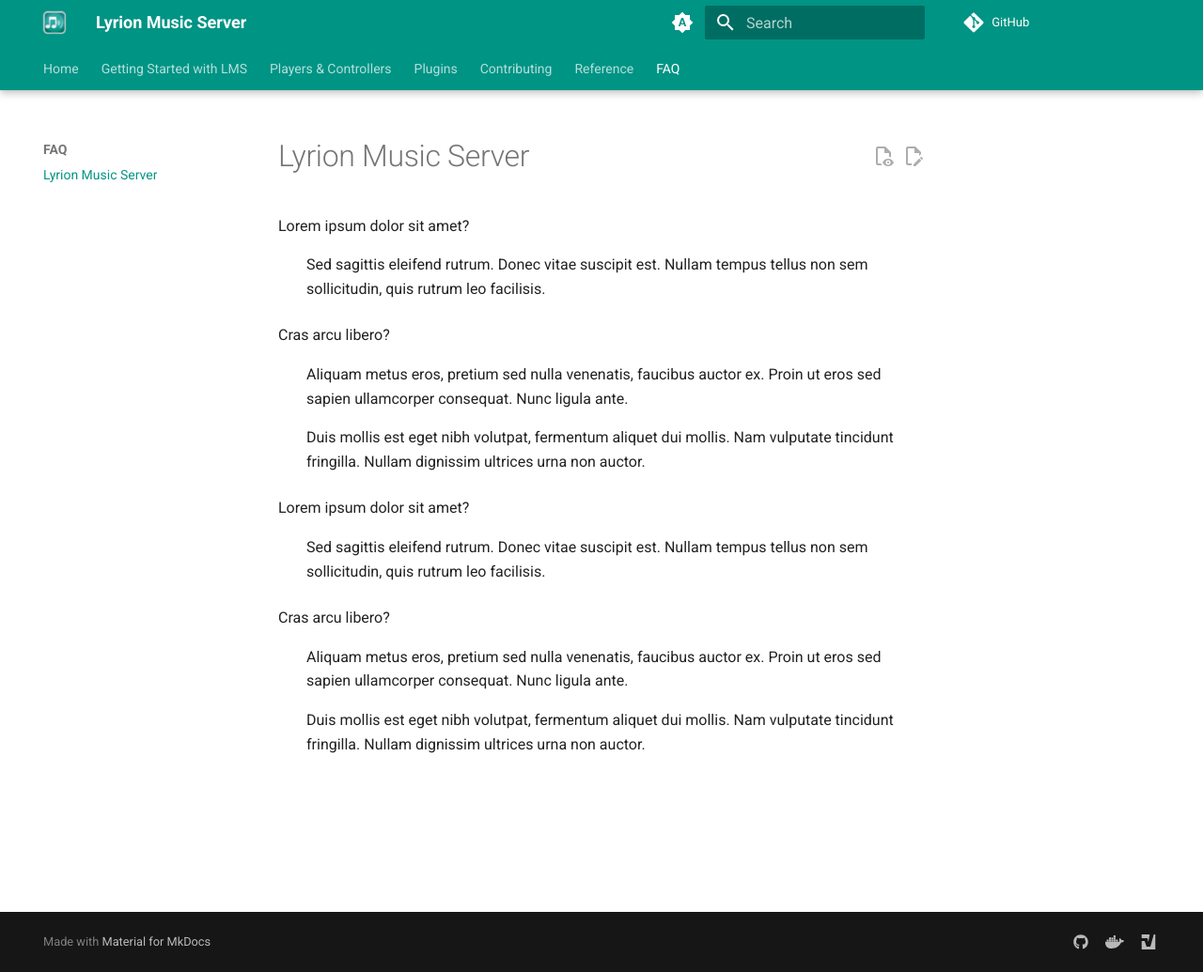
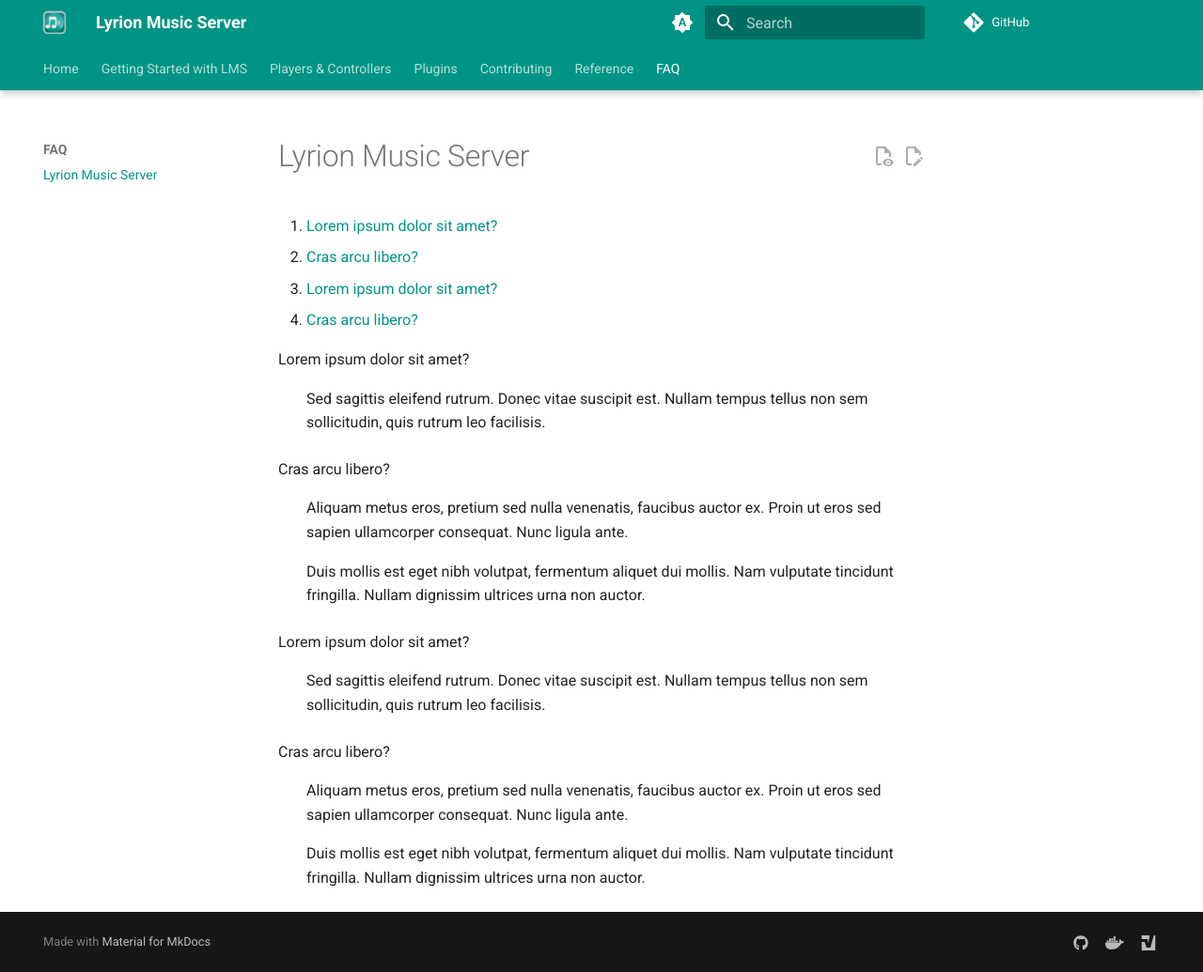
Before and after one commit to LMS-Community/lms-community.github.io, an MkDocs documentation site: the page built from docs/faq/lms.md, in a window 1280 px wide and 1035 px high. Shown: the whole window at 94% size. Built offline with MkDocs 1.6.1 and Material for MkDocs 9.7.7, drawn with Linux system fonts in a browser that asks for light colours; plug-ins that fetch from the network failed and are left out; comment, search, counter and statistics services are not loaded.

Commit message:
Add list with links of questions at front of page

```diff
--- a/docs/faq/lms.md
+++ b/docs/faq/lms.md
@@ -3,11 +3,18 @@
 title: Lyrion Music Server FAQ
 ---
 
+1. [Lorem ipsum dolor sit amet?](#q1)
+2. [Cras arcu libero?](#q2)
+3. [Lorem ipsum dolor sit amet?](#q3)
+4. [Cras arcu libero?](#q4)
+
+<a name="q1"></a>
 Lorem ipsum dolor sit amet?
 
 :   Sed sagittis eleifend rutrum. Donec vitae suscipit est. Nullam tempus
     tellus non sem sollicitudin, quis rutrum leo facilisis.
 
+<a name="q2"></a>
 Cras arcu libero?
 
 :   Aliquam metus eros, pretium sed nulla venenatis, faucibus auctor ex. Proin
@@ -17,11 +24,13 @@
     Nam vulputate tincidunt fringilla.
     Nullam dignissim ultrices urna non auctor.
 
+<a name="q3"></a>
 Lorem ipsum dolor sit amet?
 
 :   Sed sagittis eleifend rutrum. Donec vitae suscipit est. Nullam tempus
     tellus non sem sollicitudin, quis rutrum leo facilisis.
 
+<a name="q4"></a>
 Cras arcu libero?
 
 :   Aliquam metus eros, pretium sed nulla venenatis, faucibus auctor ex. Proin
```
